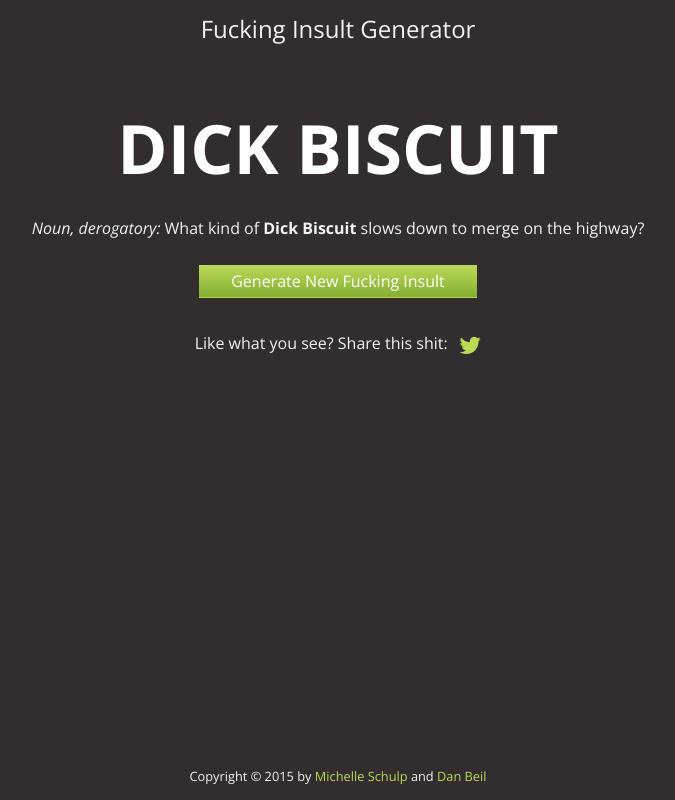
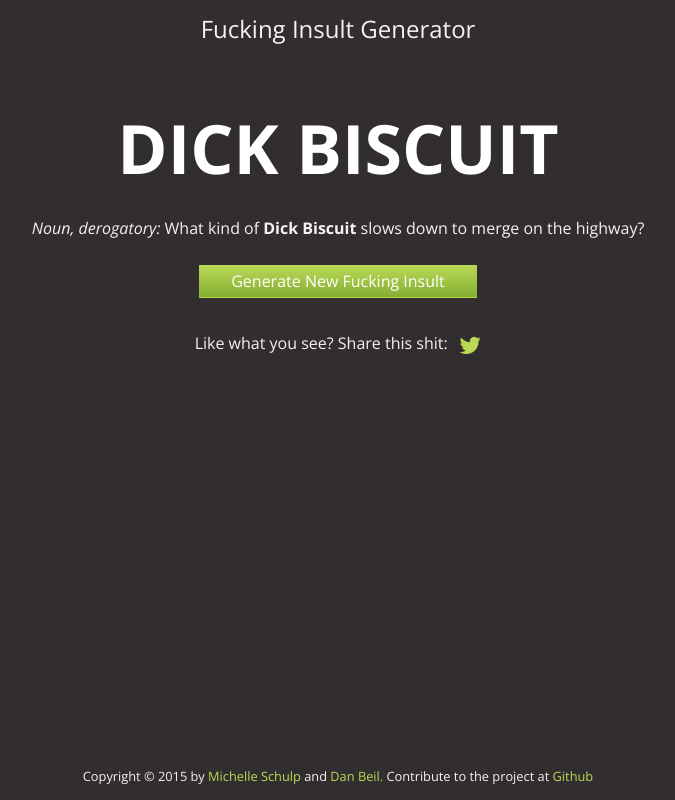
Before and after one commit to marktimemedia/insult-generator, a plain HTML site: page index.html in a window 1280 px wide. Shown: the whole page, without its empty margins (302-977 px from the left). Drawn offline with nearby package versions, Linux system fonts and the light colour scheme.

Commit message:
add a fucking github link so you assholes can contribute easier

```diff
--- a/index.html
+++ b/index.html
@@ -62,7 +62,7 @@
 		</main>
 
 		<footer class="fucking shit footer">
-			Copyright &copy; 2015 by <a href="http://mynameismichelle.com">Michelle Schulp</a> and <a href="http://addactiondan.me"> Dan Beil </a>
+			Copyright &copy; 2015 by <a href="http://mynameismichelle.com">Michelle Schulp</a> and <a href="http://addactiondan.me"> Dan Beil. </a> Contribute to the project at <a href="https://github.com/marktimemedia/insult-generator/">Github</a>
 		</footer>
 
 	</div>
```
